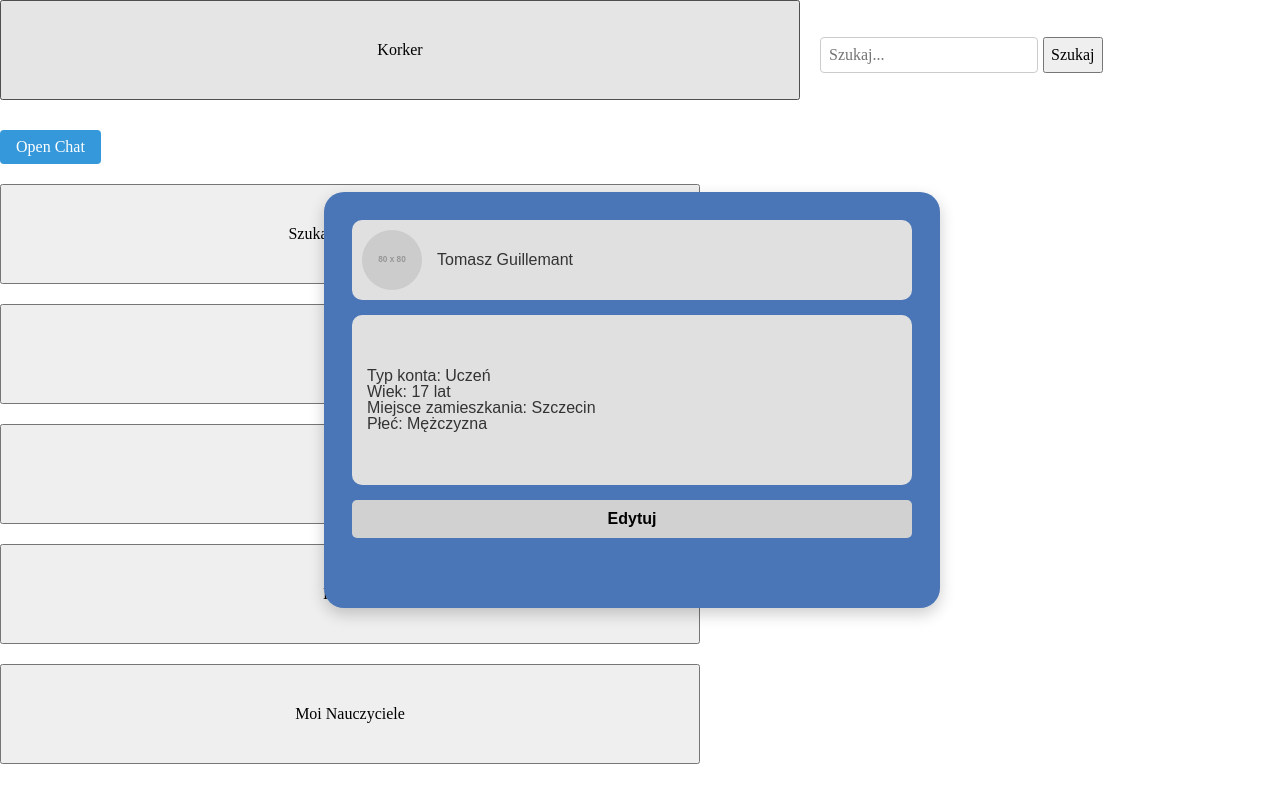
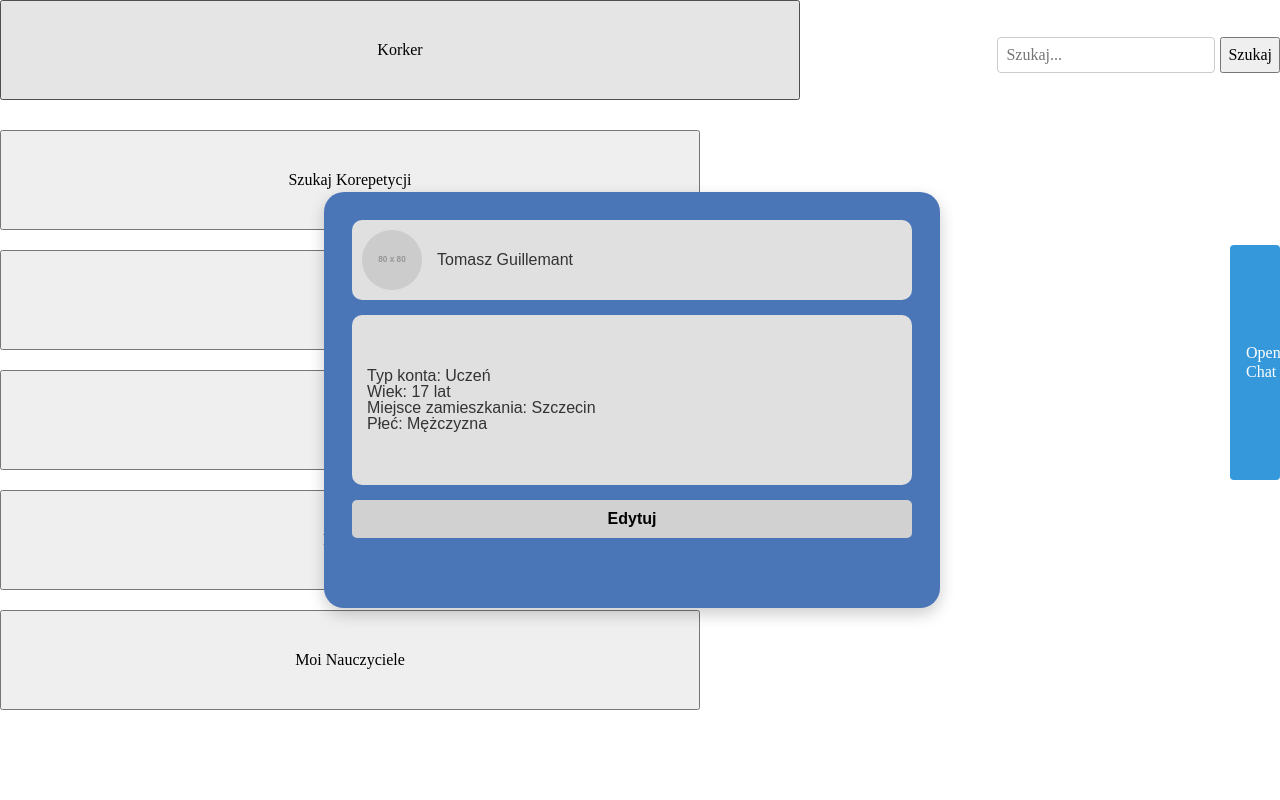
Before and after one commit to korkerteam/Korker, a Vue app: page / in a window 1280 px wide. Built offline with nearby package versions, Linux system fonts and the light colour scheme.

Commit message:
czat i wyszukanie jest w dobrym miejscu:

```diff
--- a/src/App.vue
+++ b/src/App.vue
@@ -62,6 +62,9 @@ import ProfilePage from './views/ProfilePage.vue'
 .search-block {
   display: flex;
   align-items: center;
+  margin-left: auto;
+  position: fixed;
+  right: 0;
 }
 
 .Korker {
@@ -86,4 +89,9 @@ import ProfilePage from './views/ProfilePage.vue'
 .Przyciski {
   flex-shrink: 0;
 }
+.Czaty {
+  position: fixed;
+  right: 0;
+  bottom: 40%;
+}
 </style>
--- a/src/components/CzatCzatSahur.vue
+++ b/src/components/CzatCzatSahur.vue
@@ -50,11 +50,14 @@ export default {
   border: none;
   border-radius: 4px;
   cursor: pointer;
+  width: 50px;
+  height: 235px;
+
 }
 .chat-window {
   position: fixed;
-  right: 20px;
-  bottom: 20px;
+  right: 50px;
+  bottom: 40%;
   width: 320px;
   max-width: calc(100vw - 40px);
   border: 1px solid #ccc;
```
